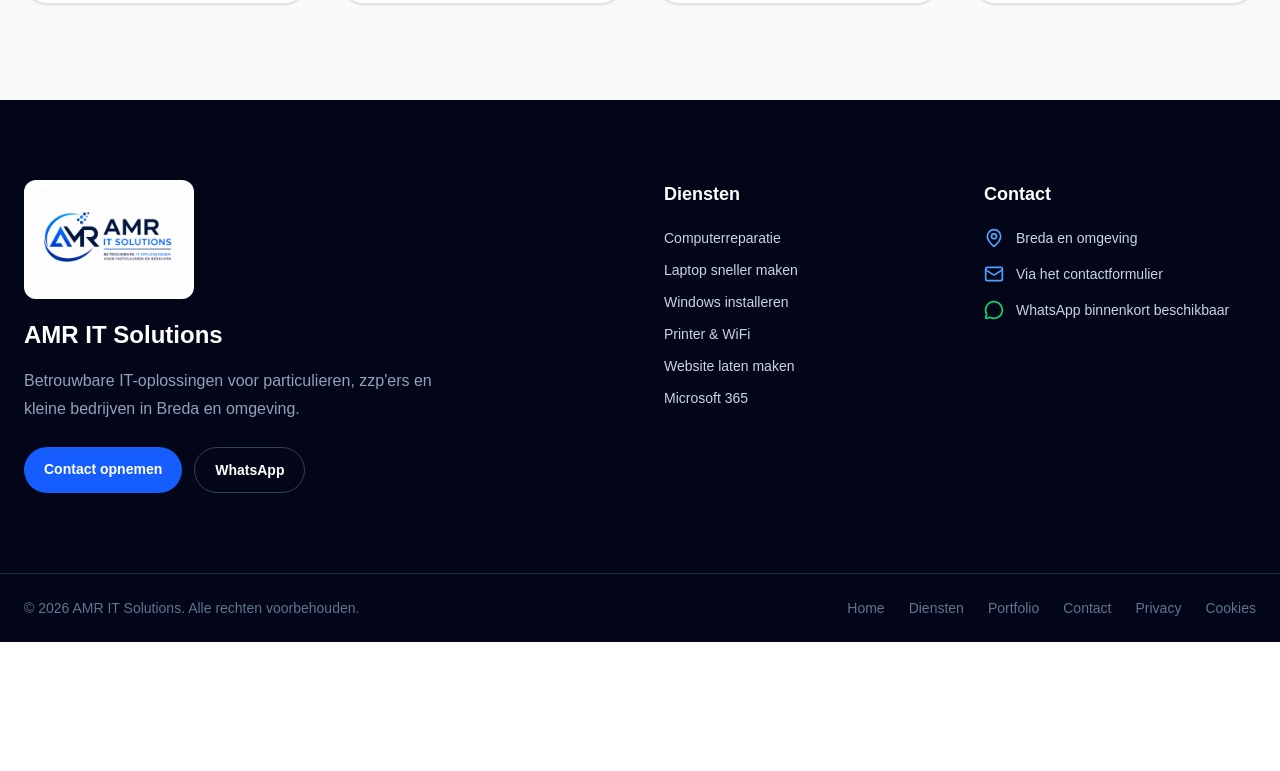
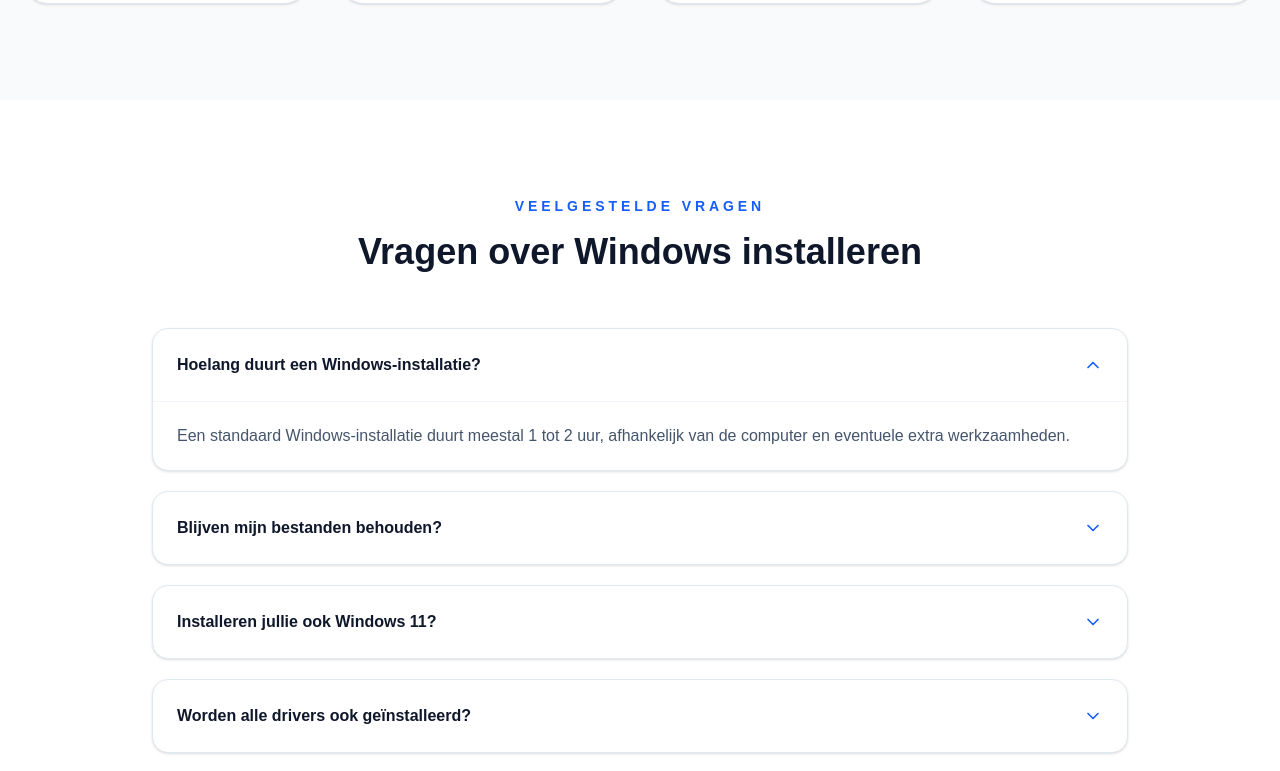
Before and after one commit to amritsolutions/amr-it-solutions, a Next.js app: page /windows-installeren in a window 1280 px wide. Shown: the part 2409-3180 px from the top of the page. Before the commit the page ends 3051 px from the top, so only its background shows below. Built offline with nearby package versions, Linux system fonts and the light colour scheme.

Commit message:
windows installeren

```diff
--- a/app/windows-installeren/page.tsx
+++ b/app/windows-installeren/page.tsx
@@ -2,6 +2,7 @@ import type { Metadata } from "next";
 import WindowsHero from "@/components/WindowsHero";
 import WindowsServices from "@/components/WindowsServices";
 import WindowsWhy from "@/components/WindowsWhy";
+import WindowsFAQ from "@/components/WindowsFAQ";
 
 export const metadata: Metadata = {
   title:
@@ -39,6 +40,7 @@ export default function WindowsInstallerenPage() {
       <WindowsHero />
       <WindowsServices />
        <WindowsWhy />
+       <WindowsFAQ />
     </main>
   );
 }
```
